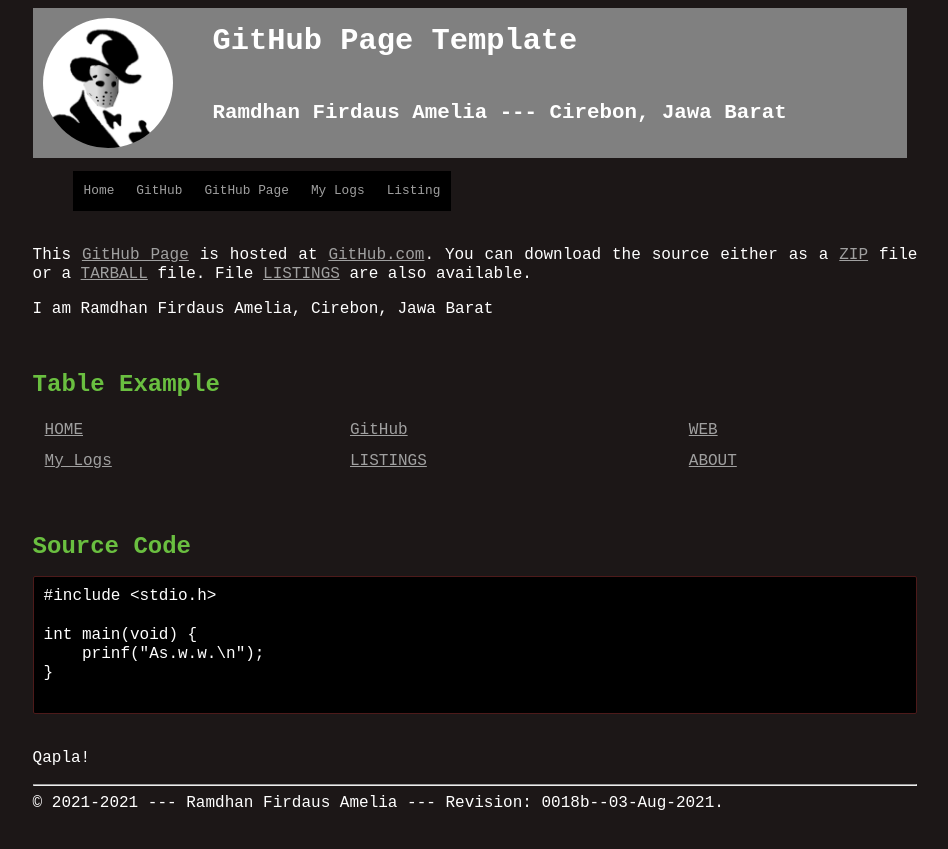
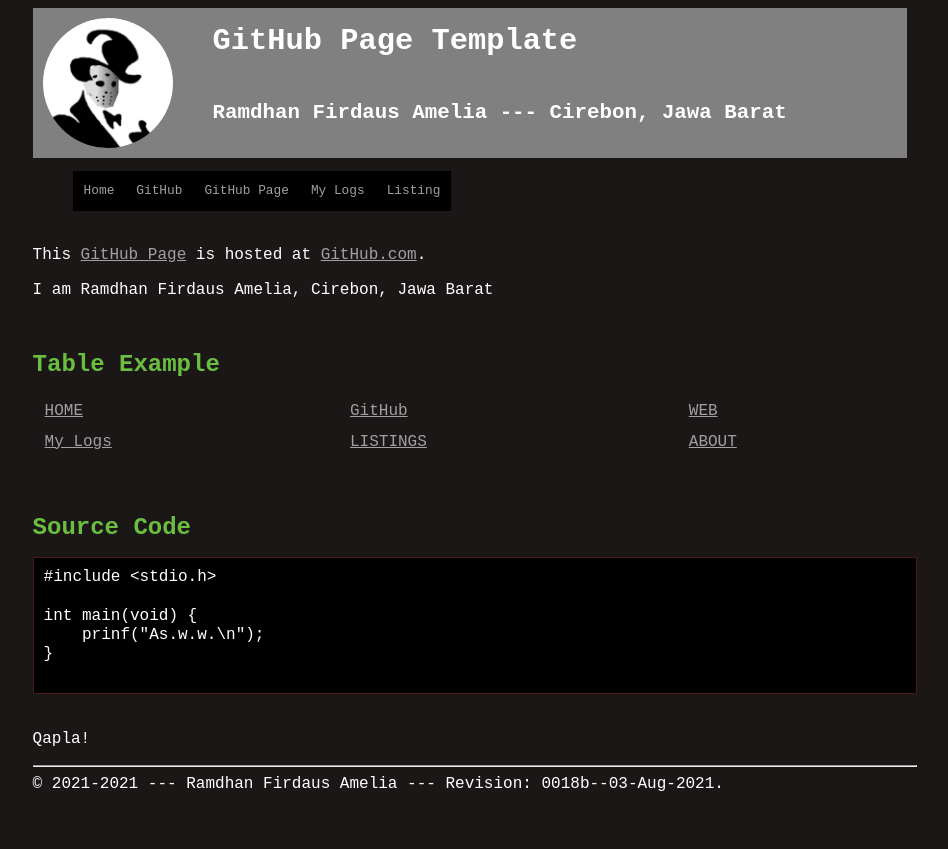
Before and after one commit to ramdhanfirdaus/os212, a Jekyll site: the page built from index.md, in a window 1280 px wide. Shown: the top 849 px of the page, without its empty margins (165-1113 px from the left). Built offline with Jekyll 4.4.1, drawn with Linux system fonts in a browser that asks for light colours.

Commit message:
Update index.md

```diff
--- a/index.md
+++ b/index.md
@@ -2,11 +2,7 @@
 ---
 
 <br>
-This [GitHub Page](https://pages.github.com/) is hosted at [GitHub.com]({{ site.urlgithub }}).
-You can download the source either as a
-[ZIP]({{ site.baseurl }}/template.zip) file or a
-[TARBALL]({{ site.baseurl }}/template.tar.bz2) file.
-File [LISTINGS]({{ site.baseurl }}/000.html) are also available.
+This [GitHub Page](site.urlweb) is hosted at [GitHub.com]({{ site.urlgithub }}).
 
 I am {{ site.author }}, {{ site.address }}
 
```
